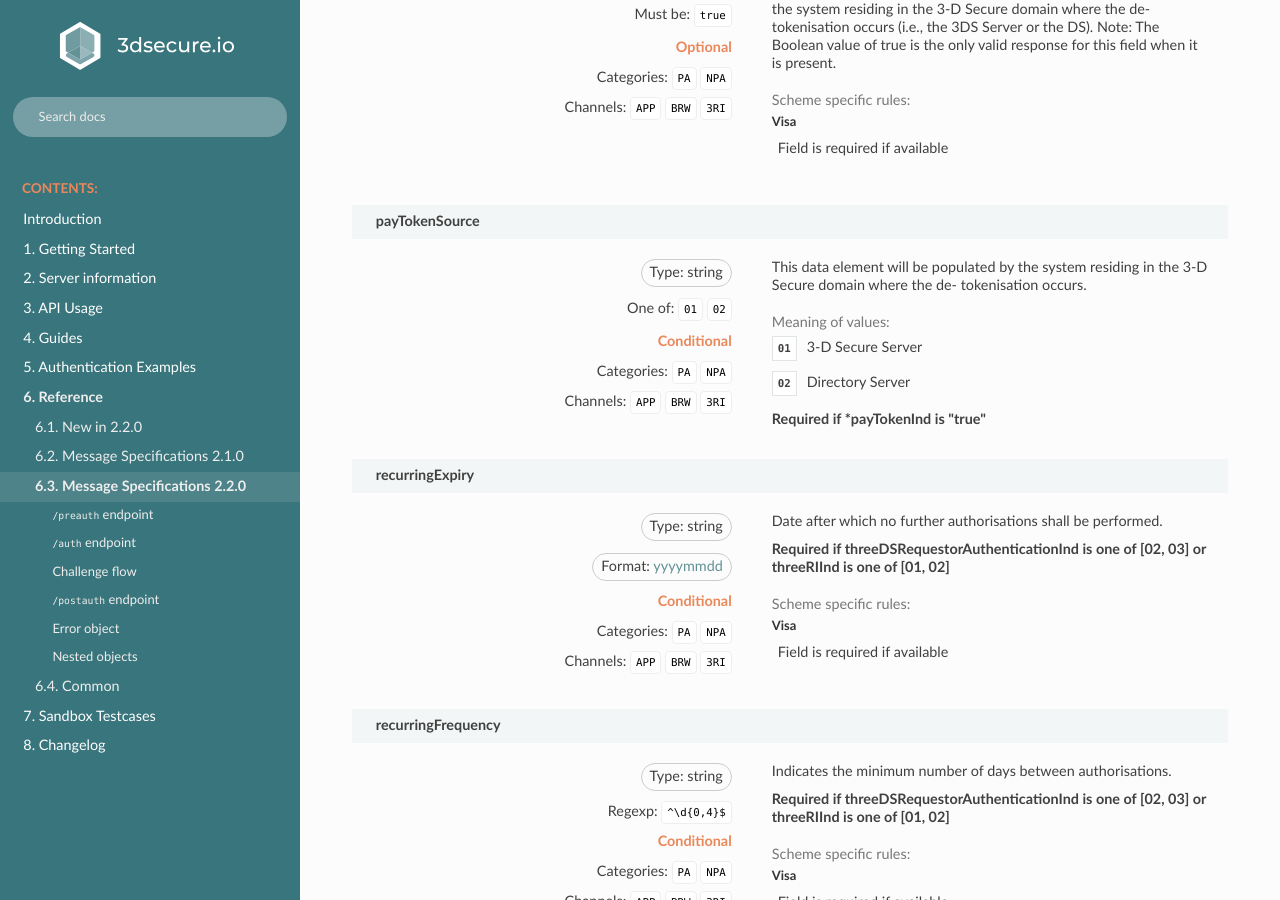
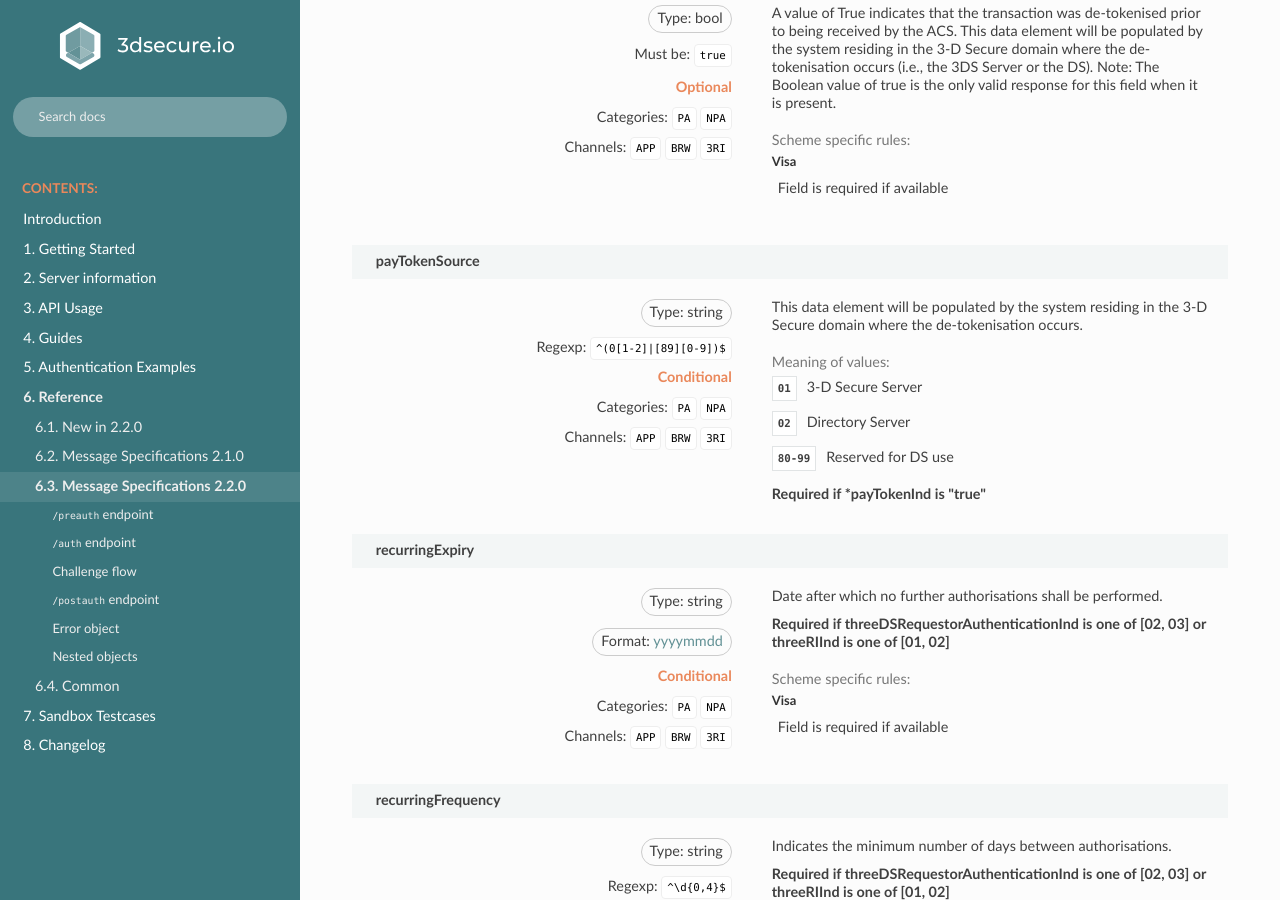
Before and after one commit to clearhaus/3DSv2-api-documentation, a Sphinx documentation site: the page built from source/specification_220.rst, in a window 1280 px wide and 900 px high, scrolled down 14808 px. Built offline with Sphinx 7.4.7 and the Read the Docs theme 2.0.0, drawn with Linux system fonts in a browser that asks for light colours; some of the changed text lies outside the part shown.

Commit message:
Add Reserved for DS usage

```diff
--- a/source/_static/areq_220.html
+++ b/source/_static/areq_220.html
@@ -1167,11 +1167,9 @@
 <div class='type'>
 Type: string
 </div>
-<div class='enum'>
-One of:
-<code><span class='pre'>01</span></code>
-<code><span class='pre'>02</span></code>
-<code><span class='pre'>03</span></code>
+<div class='regexp'>
+Regexp:
+<code><span class='pre'>^(0[1-3]|[89][0-9])$</span></code>
 </div>
 </div>
 <div class='inclusion'>Required</div>
@@ -1198,6 +1196,8 @@
 <div class='enumValue'>Browser (BRW)</div>
 <div class='enumKey'>03</div>
 <div class='enumValue'>3DS Requestor Initiated (3RI)</div>
+<div class='enumKey'>80-99</div>
+<div class='enumValue'>Reserved for DS use</div>
 </div>
 <div class='conditions'>
 </div></td></tr>
@@ -1528,10 +1528,9 @@
 <div class='type'>
 Type: string
 </div>
-<div class='enum'>
-One of:
-<code><span class='pre'>01</span></code>
-<code><span class='pre'>02</span></code>
+<div class='regexp'>
+Regexp:
+<code><span class='pre'>^(0[1-2]|[89][0-9])$</span></code>
 </div>
 </div>
 <div class='inclusion'>Required</div>
@@ -1556,6 +1555,8 @@
 <div class='enumValue'>PA - Payment</div>
 <div class='enumKey'>02</div>
 <div class='enumValue'>NPA - Non-Payment</div>
+<div class='enumKey'>80-99</div>
+<div class='enumValue'>Reserved for DS use</div>
 </div>
 <div class='conditions'>
 </div></td></tr>
@@ -2120,10 +2121,9 @@
 <div class='type'>
 Type: string
 </div>
-<div class='enum'>
-One of:
-<code><span class='pre'>01</span></code>
-<code><span class='pre'>02</span></code>
+<div class='regexp'>
+Regexp:
+<code><span class='pre'>^(0[1-2]|[89][0-9])$</span></code>
 </div>
 </div>
 <div class='inclusion'><div class='dynamic'>Conditional</div>
@@ -2152,13 +2152,15 @@
 </div>
 </div>
 </td>
-<td class='argdesc'><div class='description'>This data element will be populated by the system residing in the 3-D Secure domain where the de- tokenisation occurs.</div>
+<td class='argdesc'><div class='description'>This data element will be populated by the system residing in the 3-D Secure domain where the de-tokenisation occurs.</div>
 <p class='enumDescriptionHeader'>Meaning of values:</p>
 <div class='enumDescription'>
 <div class='enumKey'>01</div>
 <div class='enumValue'>3-D Secure Server</div>
 <div class='enumKey'>02</div>
 <div class='enumValue'>Directory Server</div>
+<div class='enumKey'>80-99</div>
+<div class='enumValue'>Reserved for DS use</div>
 </div>
 <div class='conditions'>
 <div class=''>
@@ -2908,7 +2910,7 @@
 </div>
 <div class='regexp'>
 Regexp:
-<code><span class='pre'>^0[123]$</span></code>
+<code><span class='pre'>^(0[123]|[89][0-9])$</span></code>
 </div>
 </div>
 <div class='inclusion'>Optional</div>
@@ -2926,6 +2928,17 @@
 </div>
 </td>
 <td class='argdesc'><div class='description'>Value that represents the signature verification performed by the DS on the mechanism (e.g., FIDO) used by the cardholder to authenticate to the 3DS Requestor.</div>
+<p class='enumDescriptionHeader'>Meaning of values:</p>
+<div class='enumDescription'>
+<div class='enumKey'>01</div>
+<div class='enumValue'>Verified</div>
+<div class='enumKey'>02</div>
+<div class='enumValue'>Failed</div>
+<div class='enumKey'>03</div>
+<div class='enumValue'>Not Performed</div>
+<div class='enumKey'>80-99</div>
+<div class='enumValue'>Reserved for DS use</div>
+</div>
 <div class='conditions'>
 </div></td></tr>
 <tr categories='PA NPA' channels='APP BRW' class='row-even attributeNameRow' id='attr-AReq-threeDSRequestorAuthenticationInd'><td class='attribute' colspan='2'>threeDSRequestorAuthenticationInd</td></tr>
@@ -2969,6 +2982,8 @@
 <div class='enumValue'>Maintain card</div>
 <div class='enumKey'>06</div>
 <div class='enumValue'>Cardholder verification as part of EMV token ID&V</div>
+<div class='enumKey'>80-99</div>
+<div class='enumValue'>Reserved for DS use</div>
 </div>
 <div class='conditions'>
 </div></td></tr>
@@ -3034,6 +3049,8 @@
 <div class='enumValue'>No challenge requested (utilise whitelist exemption if no challenge required)</div>
 <div class='enumKey'>09</div>
 <div class='enumValue'>Challenge requested (whitelist prompt requested if challenge required)</div>
+<div class='enumKey'>80-99</div>
+<div class='enumValue'>Reserved for DS use</div>
 </div>
 <div class='conditions'>
 </div>
@@ -3303,6 +3320,8 @@
 <div class='enumValue'>Whitelist status check</div>
 <div class='enumKey'>11</div>
 <div class='enumValue'>Other payment</div>
+<div class='enumKey'>80-99</div>
+<div class='enumValue'>Reserved for DS use</div>
 </div>
 <div class='conditions'>
 </div>
@@ -3459,6 +3478,17 @@
 </div>
 </td>
 <td class='argdesc'><div class='description'>This data element will be populated by the system setting Whitelist Status.</div>
+<p class='enumDescriptionHeader'>Meaning of values:</p>
+<div class='enumDescription'>
+<div class='enumKey'>01</div>
+<div class='enumValue'>3DS Server</div>
+<div class='enumKey'>02</div>
+<div class='enumValue'>DS</div>
+<div class='enumKey'>03</div>
+<div class='enumValue'>ACS</div>
+<div class='enumKey'>80-99</div>
+<div class='enumValue'>Reserved for DS use</div>
+</div>
 <div class='conditions'>
 <div class=''>
 Required if whiteListStatus is not empty</div>
--- a/source/_static/ares_220.html
+++ b/source/_static/ares_220.html
@@ -399,7 +399,7 @@
 </div>
 <div class='regexp'>
 Regexp:
-<code><span class='pre'>^0[1-4]$</span></code>
+<code><span class='pre'>^(0[1-4]|[89][0-9])$</span></code>
 </div>
 </div>
 <div class='inclusion'><div class='dynamic'>Conditional</div>
@@ -437,6 +437,10 @@
 <div class='enumValue'>Dynamic</div>
 <div class='enumKey'>03</div>
 <div class='enumValue'>OOB</div>
+<div class='enumKey'>04</div>
+<div class='enumValue'>Decoupled</div>
+<div class='enumKey'>80-99</div>
+<div class='enumValue'>Reserved for DS use</div>
 </div>
 <div class='conditions'>
 <div class=''>
@@ -952,16 +956,9 @@
 <div class='type'>
 Type: string
 </div>
-<div class='length'>
-Length: 2
-</div>
-<div class='integerString'>
-Value:
-<code><span class='pre'>
-01</span></code>
-&#8230;
-<code><span class='pre'>
-26</span></code>
+<div class='regexp'>
+Regexp:
+<code><span class='pre'>^(0[1-9]|1[0-9]|2[0-6]|[89][0-9])$</span></code>
 </div>
 </div>
 <div class='inclusion'><div class='dynamic'>Conditional</div>
@@ -1151,6 +1148,17 @@
 </div>
 </td>
 <td class='argdesc'><div class='description'>This data element will be populated by the system setting Whitelist Status.</div>
+<p class='enumDescriptionHeader'>Meaning of values:</p>
+<div class='enumDescription'>
+<div class='enumKey'>01</div>
+<div class='enumValue'>3DS Server</div>
+<div class='enumKey'>02</div>
+<div class='enumValue'>DS</div>
+<div class='enumKey'>03</div>
+<div class='enumValue'>ACS</div>
+<div class='enumKey'>80-99</div>
+<div class='enumValue'>Reserved for DS use</div>
+</div>
 <div class='conditions'>
 <div class=''>
 Required if whiteListStatus is not empty</div>
--- a/source/_static/rreq_220.html
+++ b/source/_static/rreq_220.html
@@ -118,7 +118,7 @@
 </div>
 <div class='regexp'>
 Regexp:
-<code><span class='pre'>^0[1-4]$</span></code>
+<code><span class='pre'>^(0[1-4]|[89][0-9])$</span></code>
 </div>
 </div>
 <div class='inclusion'><div class='dynamic'>Conditional</div>
@@ -156,6 +156,10 @@
 <div class='enumValue'>Dynamic</div>
 <div class='enumKey'>03</div>
 <div class='enumValue'>OOB</div>
+<div class='enumKey'>04</div>
+<div class='enumValue'>Decoupled</div>
+<div class='enumKey'>80-99</div>
+<div class='enumValue'>Reserved for DS use</div>
 </div>
 <div class='conditions'>
 <div class=''>
@@ -248,7 +252,7 @@
 </div>
 <div class='regexp'>
 Regexp:
-<code><span class='pre'>^0[13-8]$</span></code>
+<code><span class='pre'>^(0[13-8]|[89][0-9])$</span></code>
 </div>
 </div>
 <div class='inclusion'>Optional</div>
@@ -283,6 +287,8 @@
 <div class='enumValue'>Unknown</div>
 <div class='enumKey'>08</div>
 <div class='enumValue'>Transaction Timed Out at SDK</div>
+<div class='enumKey'>80-99</div>
+<div class='enumValue'>Reserved for DS use</div>
 </div>
 <div class='conditions'>
 </div></td></tr>
@@ -439,10 +445,9 @@
 <div class='type'>
 Type: string
 </div>
-<div class='enum'>
-One of:
-<code><span class='pre'>01</span></code>
-<code><span class='pre'>02</span></code>
+<div class='regexp'>
+Regexp:
+<code><span class='pre'>^(0[1-2]|[89][0-9])$</span></code>
 </div>
 </div>
 <div class='inclusion'>Required</div>
@@ -467,6 +472,8 @@
 <div class='enumValue'>PA - Payment</div>
 <div class='enumKey'>02</div>
 <div class='enumValue'>NPA - Non-Payment</div>
+<div class='enumKey'>80-99</div>
+<div class='enumValue'>Reserved for DS use</div>
 </div>
 <div class='conditions'>
 </div></td></tr>
@@ -714,16 +721,9 @@
 <div class='type'>
 Type: string
 </div>
-<div class='length'>
-Length: 2
-</div>
-<div class='integerString'>
-Value:
-<code><span class='pre'>
-01</span></code>
-&#8230;
-<code><span class='pre'>
-26</span></code>
+<div class='regexp'>
+Regexp:
+<code><span class='pre'>^(0[1-9]|1[0-9]|2[0-6]|[89][0-9])$</span></code>
 </div>
 </div>
 <div class='inclusion'><div class='dynamic'>Conditional</div>
@@ -913,6 +913,17 @@
 </div>
 </td>
 <td class='argdesc'><div class='description'>This data element will be populated by the system setting Whitelist Status.</div>
+<p class='enumDescriptionHeader'>Meaning of values:</p>
+<div class='enumDescription'>
+<div class='enumKey'>01</div>
+<div class='enumValue'>3DS Server</div>
+<div class='enumKey'>02</div>
+<div class='enumValue'>DS</div>
+<div class='enumKey'>03</div>
+<div class='enumValue'>ACS</div>
+<div class='enumKey'>80-99</div>
+<div class='enumValue'>Reserved for DS use</div>
+</div>
 <div class='conditions'>
 <div class=''>
 Required if whiteListStatus is not empty</div>
```
Also changed, not shown: source/_static/areq_210.html (+16 -9 lines), source/_static/ares_210.html (+6 -11 lines), source/_static/rreq_210.html (+14 -16 lines).
